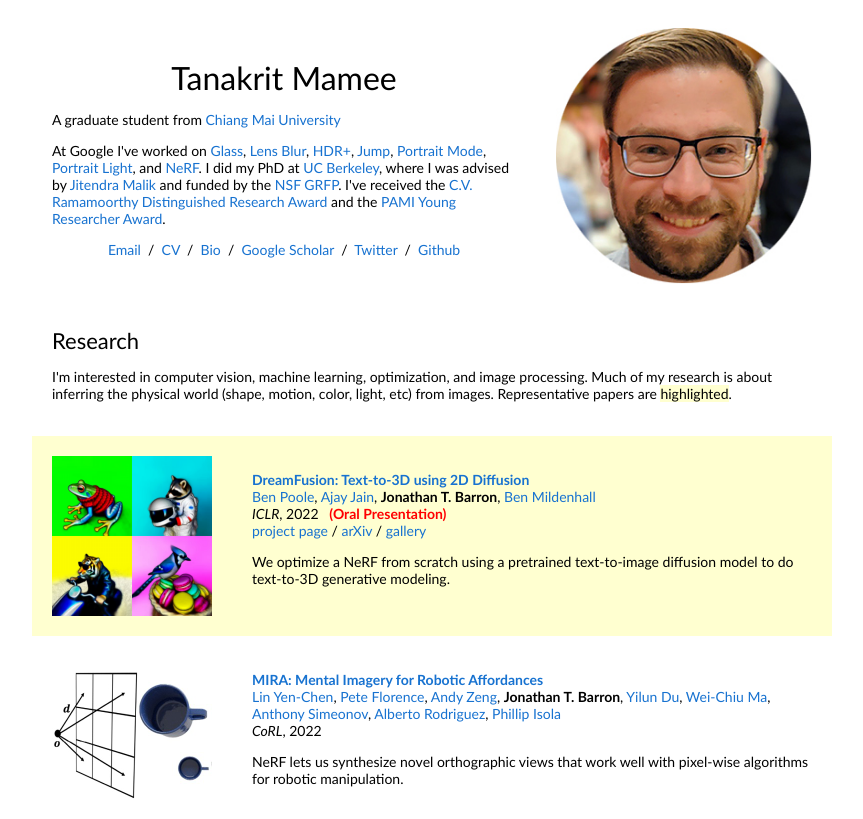
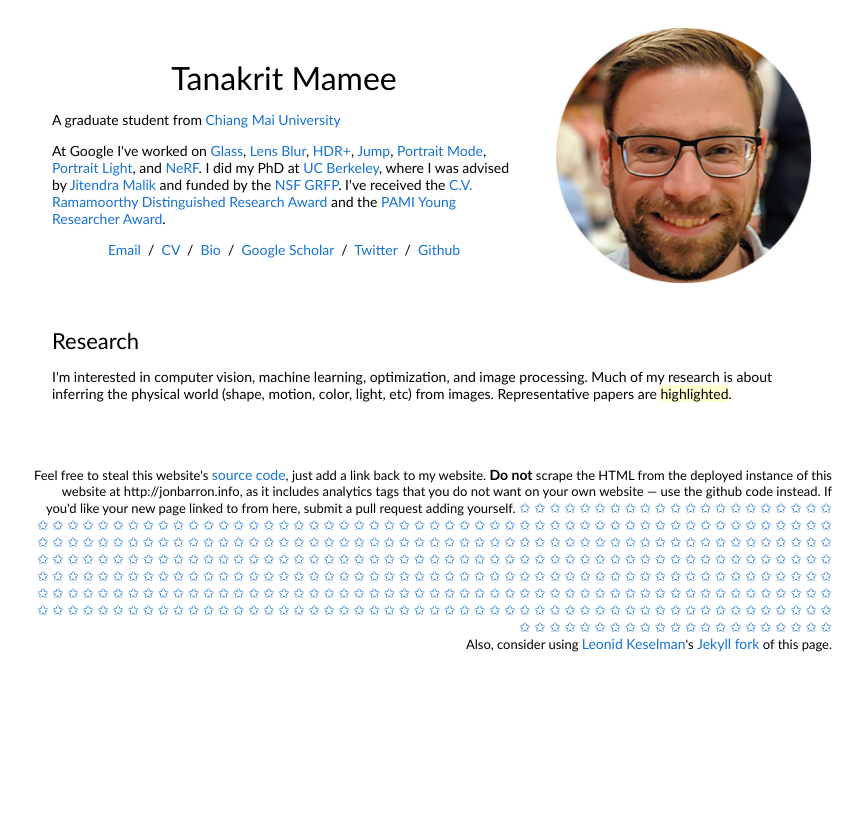
Before and after one commit to JJGGtan/JJGGtan.github.io, a plain HTML site: page index.html in a window 1280 px wide. Shown: the top 819 px of the page, without its empty margins (208-1071 px from the left). Drawn offline with Linux system fonts and the light colour scheme.

Commit message:
Update index.html

```diff
--- a/index.html
+++ b/index.html
@@ -51,7 +51,7 @@
         <table style="width:100%;border:0px;border-spacing:0px;border-collapse:separate;margin-right:auto;margin-left:auto;"><tbody>
 
 
-<tr onmouseout="dreamfusion_stop()" onmouseover="dreamfusion_start()"  bgcolor="#ffffd0">
+<!-- <tr onmouseout="dreamfusion_stop()" onmouseover="dreamfusion_start()"  bgcolor="#ffffd0">
   <td style="padding:20px;width:25%;vertical-align:middle">
     <div class="one">
       <div class="two" id='dreamfusion_image'><video  width=100% height=100% muted autoplay loop>
@@ -3220,7 +3220,7 @@ Under an Unknown Illumination</papertitle>
               <br>
               <a href="https://arxiv.org/abs/1704.07483">Continuously Differentiable Exponential Linear Units</a>
             </td>
-          </tr>
+          </tr> -->
 
 
         </tbody></table>
```
